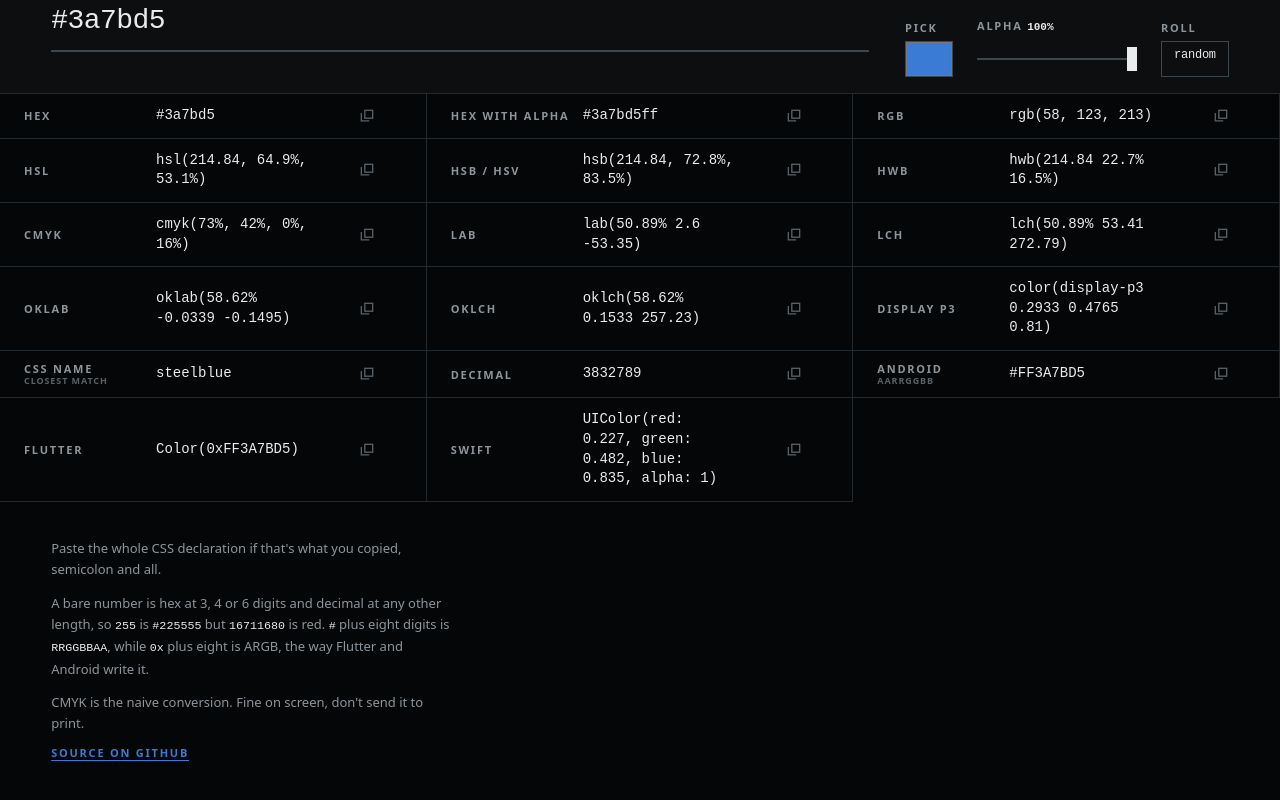
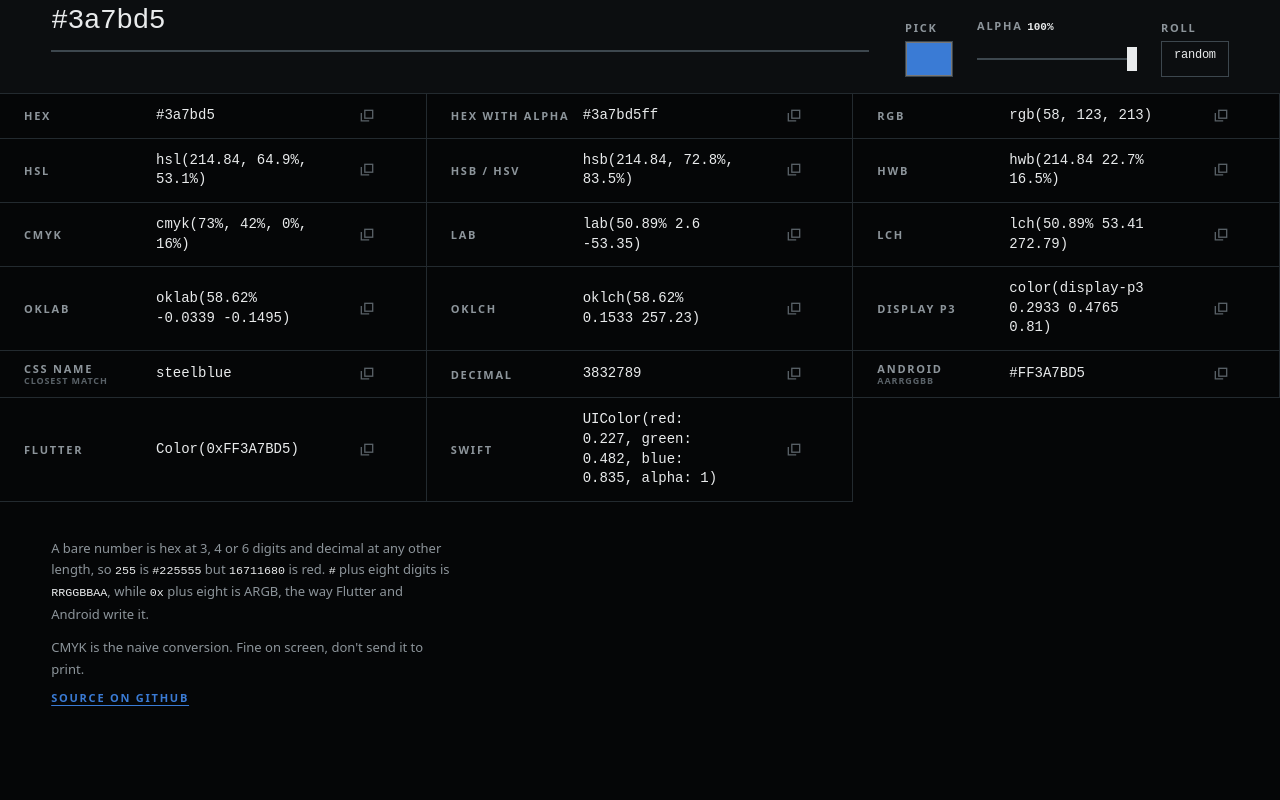
Before and after one commit to NotAFlightRisk/color-code-convertor, a SvelteKit app: page / in a window 1280 px wide. Shown: the part 413-1213 px from the top of the page. After the commit the page ends 1172 px from the top, so only its background shows below. Built offline with nearby package versions, Linux system fonts and the light colour scheme.

Commit message:
docs: drop the CSS declaration line from the footer

```diff
--- a/src/routes/+page.svelte
+++ b/src/routes/+page.svelte
@@ -142,7 +142,6 @@
 <p class="visually-hidden" aria-live="polite">{announcement}</p>
 
 <footer>
-	<p>Paste the whole CSS declaration if that's what you copied, semicolon and all.</p>
 	<p>
 		A bare number is hex at 3, 4 or 6 digits and decimal at any other length, so <code>255</code> is
 		<code>#225555</code> but <code>16711680</code> is red. <code>#</code> plus eight digits is
```
